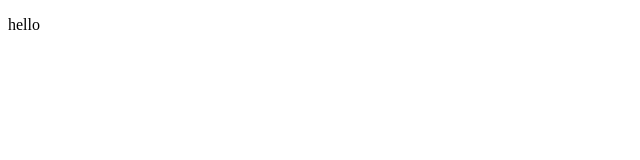
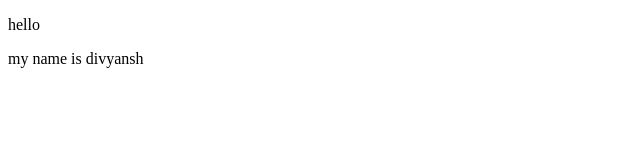
Before and after one commit to TechSavvyDivyansh/WebDev, a plain HTML site: page index.html in a window 1280 px wide. Shown: the whole page, without its empty margins (0-640 px from the left). Drawn offline with Linux system fonts and the light colour scheme.

Commit message:
Added name para

```diff
--- a/index.html
+++ b/index.html
@@ -7,5 +7,6 @@
 </head>
 <body>
     <p>hello</p>
+    <p>my name is divyansh</p>
 </body>
 </html>
```
